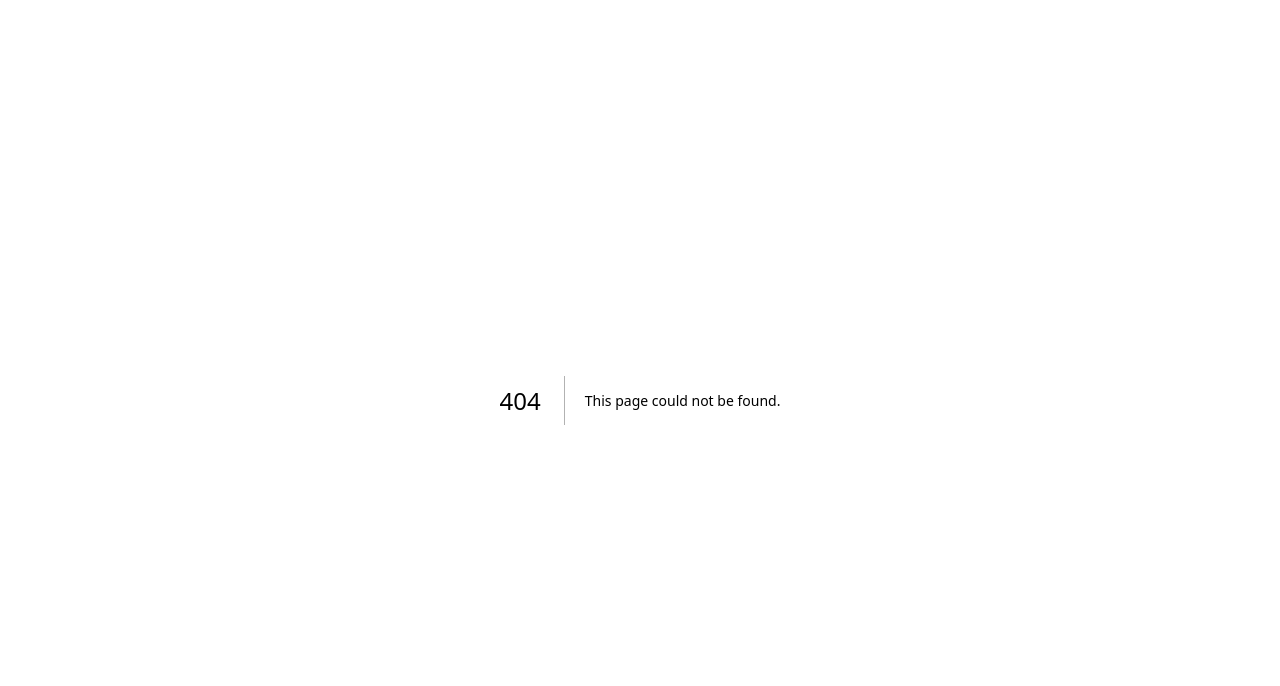
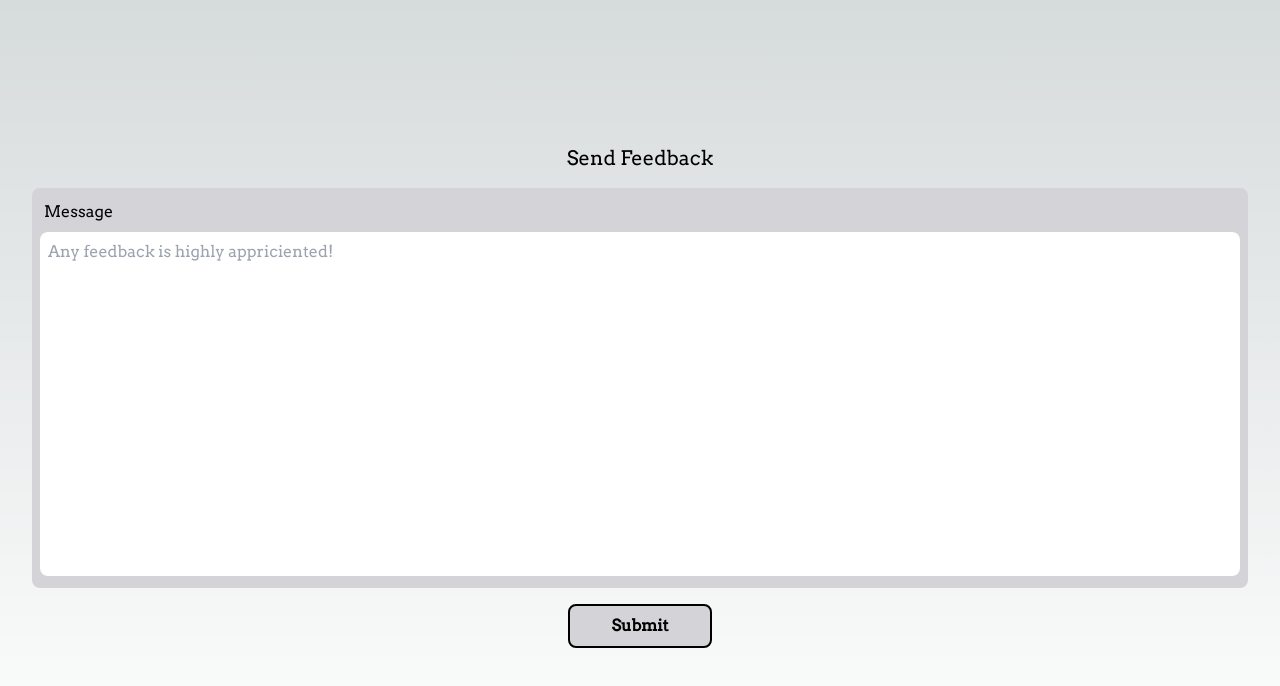
Before and after one commit to nilsfs7/fsmeet-frontend, a Next.js app: page /feedback/general in a window 1280 px wide. Before the commit this address had no page. Shown: the top 686 px of the page. Built offline with nearby package versions, Linux system fonts and the light colour scheme.

Commit message:
feedback: add general feedback page

```diff
--- /dev/null
+++ b/components/common/TextInputLarge.tsx
@@ -0,0 +1,25 @@
+interface ITextInput {
+  id: string;
+  label: string;
+  placeholder?: string;
+  defValue?: string;
+  value?: string;
+  onChange?: (event: any) => void;
+  onKeyDown?: (event: any) => void;
+}
+
+const TextInputLarge = ({ id, label, placeholder, defValue, value, onChange, onKeyDown }: ITextInput) => {
+  return (
+    <div className="flex h-[100%] flex-col p-2">
+      <div className="py-1">
+        <div className="pl-1">{label}</div>
+      </div>
+
+      <div className="flex h-full  py-1">
+        <textarea id={id} className="h-full w-full resize-none rounded-lg p-2" placeholder={placeholder} defaultValue={defValue} value={value} onChange={onChange} onKeyDown={onKeyDown} />
+      </div>
+    </div>
+  );
+};
+
+export default TextInputLarge;
--- /dev/null
+++ b/pages/feedback/general.tsx
@@ -0,0 +1,64 @@
+import { NextPage } from 'next';
+import { useState } from 'react';
+import TextButton from '@/components/common/TextButton';
+import TextInputLarge from '@/components/common/TextInputLarge';
+import router from 'next/router';
+
+const Feedback: NextPage = () => {
+  const [message, setMessage] = useState('');
+  const [error, setError] = useState('');
+
+  const handleInputChangeMessage = (event: any) => {
+    setMessage(event.target.value);
+  };
+
+  const handleSubmitClicked = async () => {
+    setError('');
+
+    const response = await fetch(`${process.env.NEXT_PUBLIC_BACKEND_URL}/v1/feedback/general`, {
+      method: 'POST',
+      body: JSON.stringify({ message: message }),
+      headers: {
+        'Content-Type': 'application/json',
+      },
+    });
+
+    if (response.status == 201) {
+      router.push(`feedback/thankyou`);
+    } else {
+      const error = await response.json();
+      setError(error.message);
+      console.log(error.message);
+    }
+  };
+
+  return (
+    <>
+      <div className={'flex h-screen columns-1 flex-col items-center justify-center'}>
+        <h1 className="mb-2 text-center text-xl">Send Feedback</h1>
+        <div className="m-2 h-1/2 w-[95%] rounded-lg bg-zinc-300">
+          <TextInputLarge
+            id={'message'}
+            label={'Message'}
+            placeholder="Any feedback is highly appriciented!"
+            onChange={e => {
+              handleInputChangeMessage(e);
+            }}
+          />
+        </div>
+
+        <div className="flex justify-center py-2">
+          <TextButton text="Submit" onClick={handleSubmitClicked} />
+        </div>
+
+        {error != '' && (
+          <div className="flex justify-center py-2">
+            <label className="text-dark-red">{error}</label>
+          </div>
+        )}
+      </div>
+    </>
+  );
+};
+
+export default Feedback;
```
